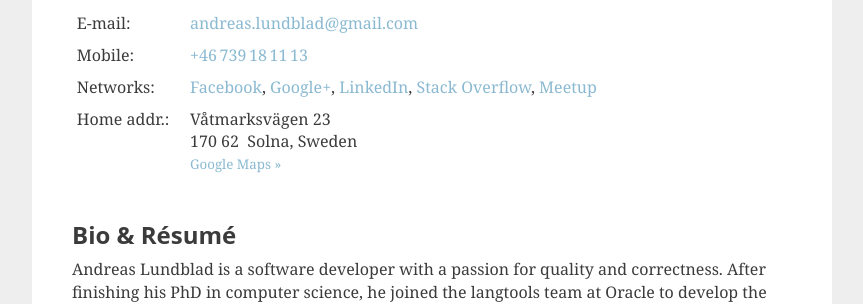
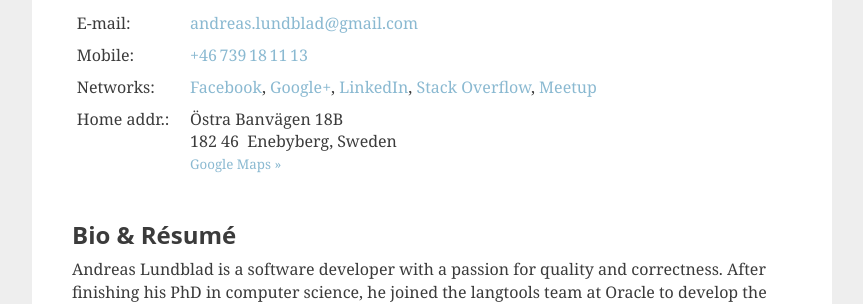
Before and after one commit to aioobe/aioobe.github.io, a Jekyll site: the page built from index.html, in a window 1280 px wide. Shown: the part 662-966 px from the top of the page, without its empty margins (208-1071 px from the left). Built offline with Jekyll 4.4.1, drawn with Linux system fonts in a browser that asks for light colours.

Commit message:
Update home address to Enebyberg
Co-Authored-By: Claude Fable 5.1 <noreply@anthropic.com>

```diff
--- a/index.html
+++ b/index.html
@@ -86,9 +86,9 @@ featured:
     <div>
         <div style="padding-right: 1em">Home&nbsp;addr.:</div>
         <div>
-            V&aring;tmarksv&auml;gen 23<br />
-            170&nbsp;62&nbsp;&nbsp;Solna, Sweden<br />
-            <small><a href="https://goo.gl/maps/lmjC6">Google Maps &raquo;</a></small>
+            &Ouml;stra Banv&auml;gen 18B<br />
+            182&nbsp;46&nbsp;&nbsp;Enebyberg, Sweden<br />
+            <small><a href="https://maps.app.goo.gl/vLiufbwdiAqAGoPM9">Google Maps &raquo;</a></small>
         </div>
     </div>
 </div>
```
